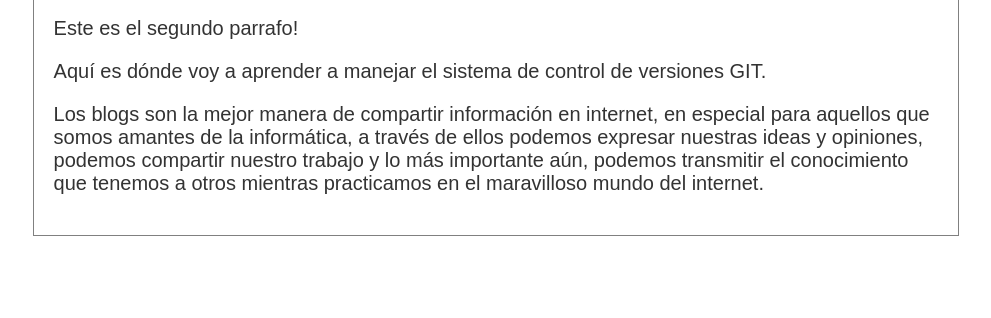
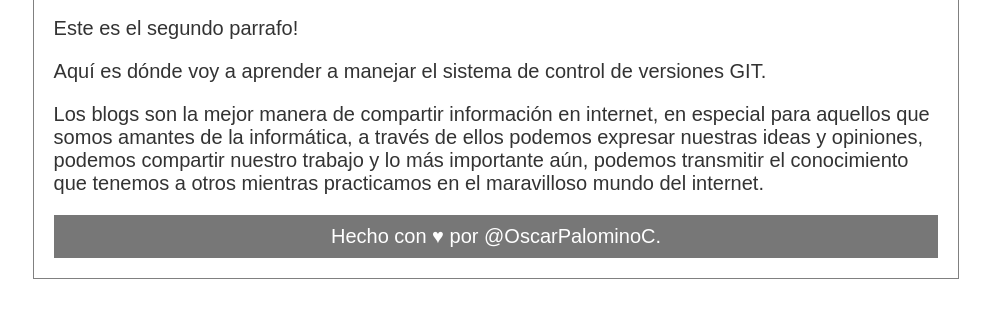
Before and after one commit to OscarPalominoC/superblog, a plain HTML site: page index.html in a window 1280 px wide. Shown: the part 200-518 px from the top of the page, without its empty margins (144-1135 px from the left). Drawn offline with Linux system fonts and the light colour scheme.

Commit message:
Footer terminado

```diff
--- a/css/style.css
+++ b/css/style.css
@@ -28,3 +28,13 @@ body{
     margin-right: 1em;
     font-weight: bold;
 }
+#footer{
+    background: #777;
+    color: white;
+    text-align: center;
+    padding: 0.5em;
+}
+#footer a{
+    color: white;
+    text-decoration: none;
+}
--- a/index.html
+++ b/index.html
@@ -24,6 +24,9 @@
             <p>Aquí es dónde voy a aprender a manejar el sistema de control de versiones GIT.</p>
             <p>Los blogs son la mejor manera de compartir información en internet, en especial para aquellos que somos amantes de la informática, a través de ellos podemos expresar nuestras ideas y opiniones, podemos compartir nuestro trabajo y lo más importante aún, podemos transmitir el conocimiento que tenemos a otros mientras practicamos en el maravilloso mundo del internet.</p>
         </div>
+        <footer id="footer">
+            Hecho con ♥ por <a href="https://twitter.com/OscarPalominoC" target="_blank">@OscarPalominoC</a>.
+        </footer>
     </div>
 </body>
 </html>
```
